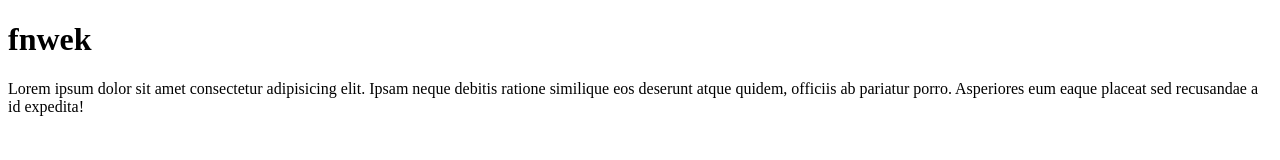
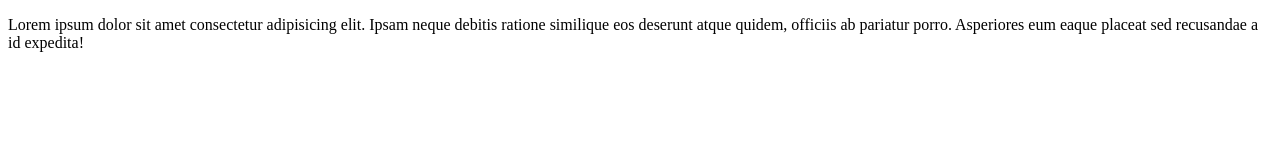
Before and after one commit to safeenayounus/repo, a plain HTML site: page index.html in a window 1280 px wide. Drawn offline with Linux system fonts and the light colour scheme.

Commit message:
commit heading

```diff
--- a/index.html
+++ b/index.html
@@ -7,7 +7,7 @@
     <title>Document</title>
 </head>
 <body>
-    <h1>fnwek</h1>
+    <!-- <h1>fnwek</h1> -->
     <p>Lorem ipsum dolor sit amet consectetur adipisicing elit. Ipsam neque debitis ratione similique eos deserunt atque quidem, officiis ab pariatur porro. Asperiores eum eaque placeat sed recusandae a id expedita!</p>
 </body>
 </html>
```
